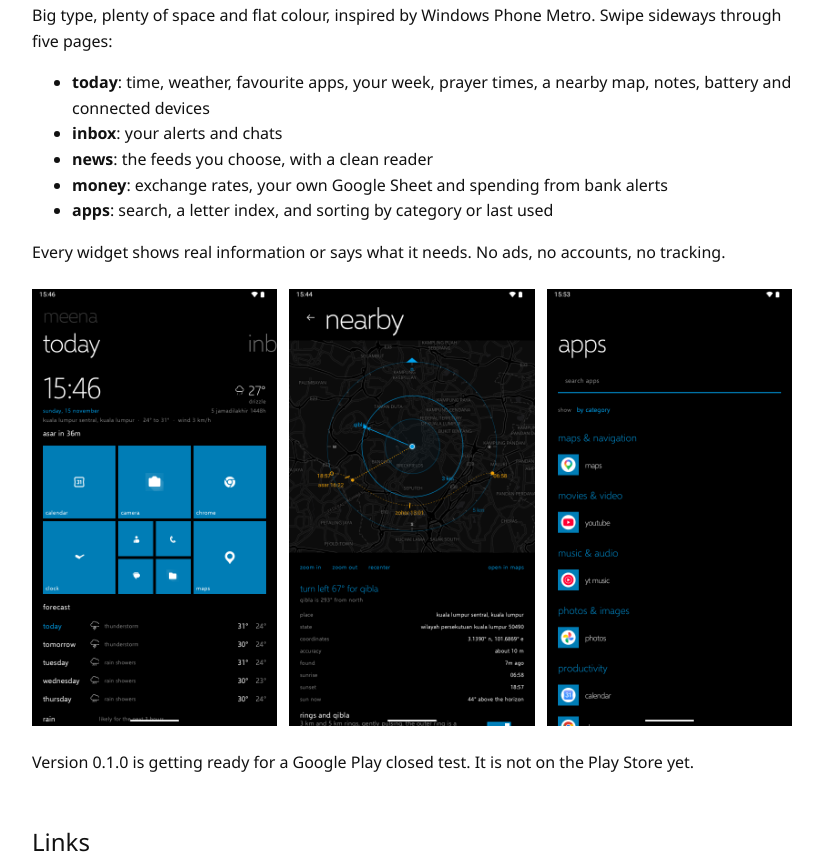
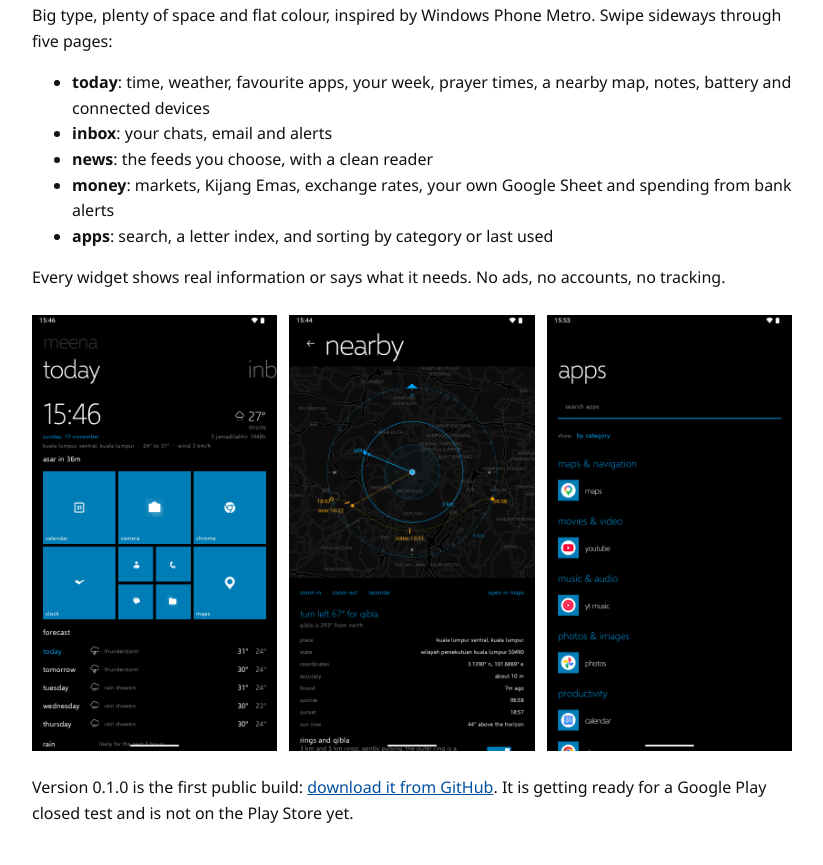
Before and after one commit to manaphassan/Meena-Launcher, a plain HTML site: page index.html in a window 1280 px wide. Shown: the part 560-1425 px from the top of the page, without its empty margins (228-1051 px from the left). Drawn offline with Linux system fonts and the light colour scheme.

Commit message:
Update the Meena site

```diff
--- a/index.html
+++ b/index.html
@@ -38,9 +38,9 @@
 <p>Big type, plenty of space and flat colour, inspired by Windows Phone Metro. Swipe sideways through five pages:</p>
 <ul>
   <li><strong>today</strong>: time, weather, favourite apps, your week, prayer times, a nearby map, notes, battery and connected devices</li>
-  <li><strong>inbox</strong>: your alerts and chats</li>
+  <li><strong>inbox</strong>: your chats, email and alerts</li>
   <li><strong>news</strong>: the feeds you choose, with a clean reader</li>
-  <li><strong>money</strong>: exchange rates, your own Google Sheet and spending from bank alerts</li>
+  <li><strong>money</strong>: markets, Kijang Emas, exchange rates, your own Google Sheet and spending from bank alerts</li>
   <li><strong>apps</strong>: search, a letter index, and sorting by category or last used</li>
 </ul>
 <p>Every widget shows real information or says what it needs. No ads, no accounts, no tracking.</p>
@@ -49,7 +49,7 @@
   <img src="screenshots/03-nearby-map.png" width="1080" height="1920" alt="Nearby map with 3 km and 5 km rings, compass and qibla line">
   <img src="screenshots/06-apps.png" width="1080" height="1920" alt="Apps page sorted by category">
 </div>
-<p>Version 0.1.0 is getting ready for a Google Play closed test. It is not on the Play Store yet.</p>
+<p>Version 0.1.0 is the first public build: <a href="https://github.com/manaphassan/Meena-Launcher/releases/latest">download it from GitHub</a>. It is getting ready for a Google Play closed test and is not on the Play Store yet.</p>
 <h2>Links</h2>
 <ul class="links">
   <li><a href="privacy-policy/">Privacy policy</a></li>
```
Also changed, not shown: tester-guide/index.html (+1 -0 lines).
